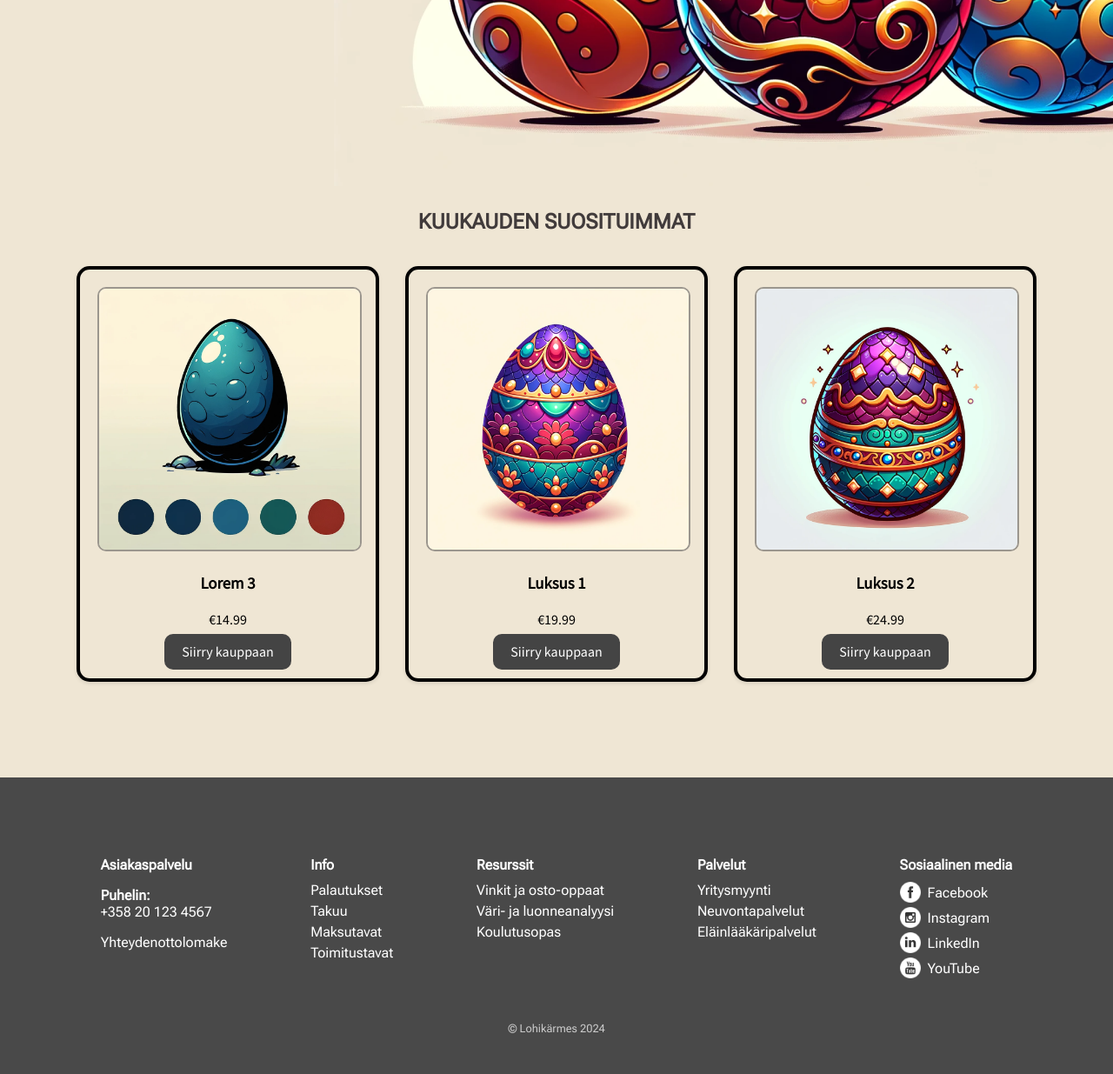
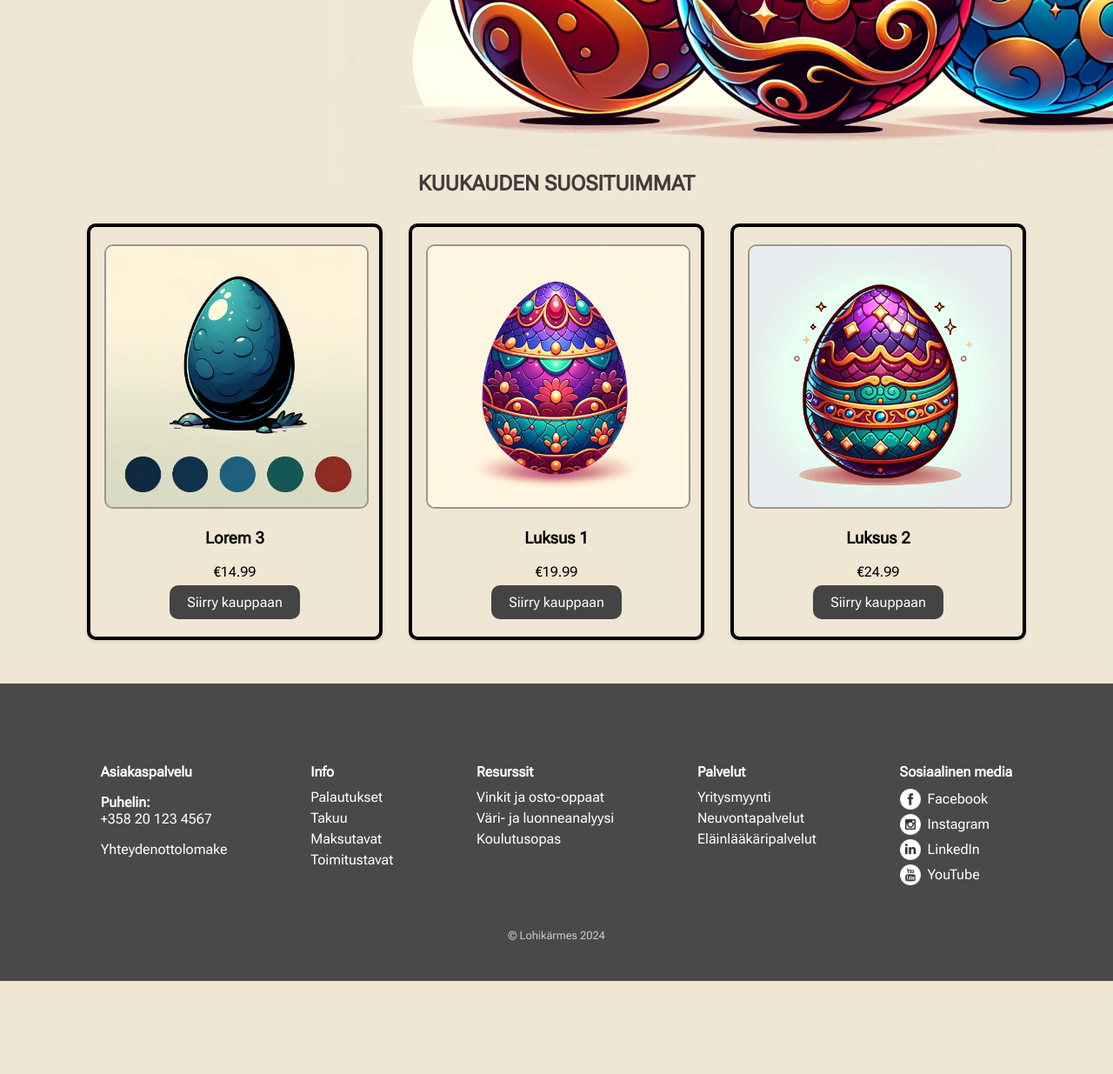
Before and after one commit to tino23001/HTML-projekti, a PHP site: page / in a window 1280 px wide. Shown: the part 533-1768 px from the top of the page at 87% size. After the commit the page ends 1661 px from the top, so only its background shows below. Run offline with PHP 8.4, Linux system fonts and the light colour scheme; some web fonts are replaced.

Commit message:
Kuukauden suosituimmat ja tyhjä tila kuntoon

```diff
--- a/index.html
+++ b/index.html
@@ -36,19 +36,19 @@
         <h2 class="top-products-title">KUUKAUDEN SUOSITUIMMAT</h2>
 
         <div class="top-products">
-            <div class="item">
+            <div class="top-product-item">
                 <img src="muna3.png" alt="Lorem 3">
                 <h3>Lorem 3</h3>
                 <p>€14.99</p>
                 <a href="Kauppa.html" class="btn-shop">Siirry kauppaan</a>
             </div>
-            <div class="item">
+            <div class="top-product-item">
                 <img src="muna1.png" alt="Luksus 1">
                 <h3>Luksus 1</h3>
                 <p>€19.99</p>
                 <a href="Kauppa.html" class="btn-shop">Siirry kauppaan</a>
             </div>
-            <div class="item">
+            <div class="top-product-item">
                 <img src="muna2.png" alt="Luksus 2">
                 <h3>Luksus 2</h3>
                 <p>€24.99</p>
--- a/styles.css
+++ b/styles.css
@@ -74,7 +74,9 @@ nav a:hover {
     float: left;
 }
 .tyhja-tila {
-    height: 100vh; /* Aseta haluamasi korkeus, esimerkiksi 100% näytön korkeudesta */
+    height: 100vh;
+    max-height: 710px;
+    min-height: 700px;
 }
 .flex-etusivu {
     display: flex;
@@ -84,13 +86,11 @@ nav a:hover {
 }
 
 
-
 .top-products-title {
     /* Otsikon tyylit */
     margin-bottom: 20px;
     text-align: center;
     color: #413B3B;
-    margin-top: -2vw;
 }
 
 .top-products {
@@ -103,6 +103,27 @@ nav a:hover {
     padding: 0 20px;
     margin-bottom: 50px;
 
+}
+
+.top-product-item {
+    width: 300px; /* Säätää jokaisen tuote-elementin leveyden */
+    border: 4px solid #000000; /* Muut tyylit pysyvät samoina */
+    max-width: 300px;
+    flex: 1 1 300px;
+    margin: 0 5px;
+    box-shadow: 0 2px 4px rgba(0, 0, 0, 0.1);
+    padding: 20px 1rem 30px;
+    border-radius: 10px;
+    text-align: center;
+    background-color: transparent;
+    /* ... Muut tyylit ... */
+}
+
+.top-product-item img {
+    max-width: 100%; /* Asettaa kuvan maksimileveydeksi 100% containerinsa leveydestä */
+    height: auto; /* Säilyttää kuvan mittasuhteet */
+    border-radius: 10px;
+    border: 2px solid #9B968E;
 }
 
 
@@ -405,7 +426,6 @@ footer:before {
 
     .top-products {
         display: flex;
-        flex-direction: column;
         align-items: center; /* Keskitä lapset */
         gap: 20px;
         margin: 2rem auto;
```
